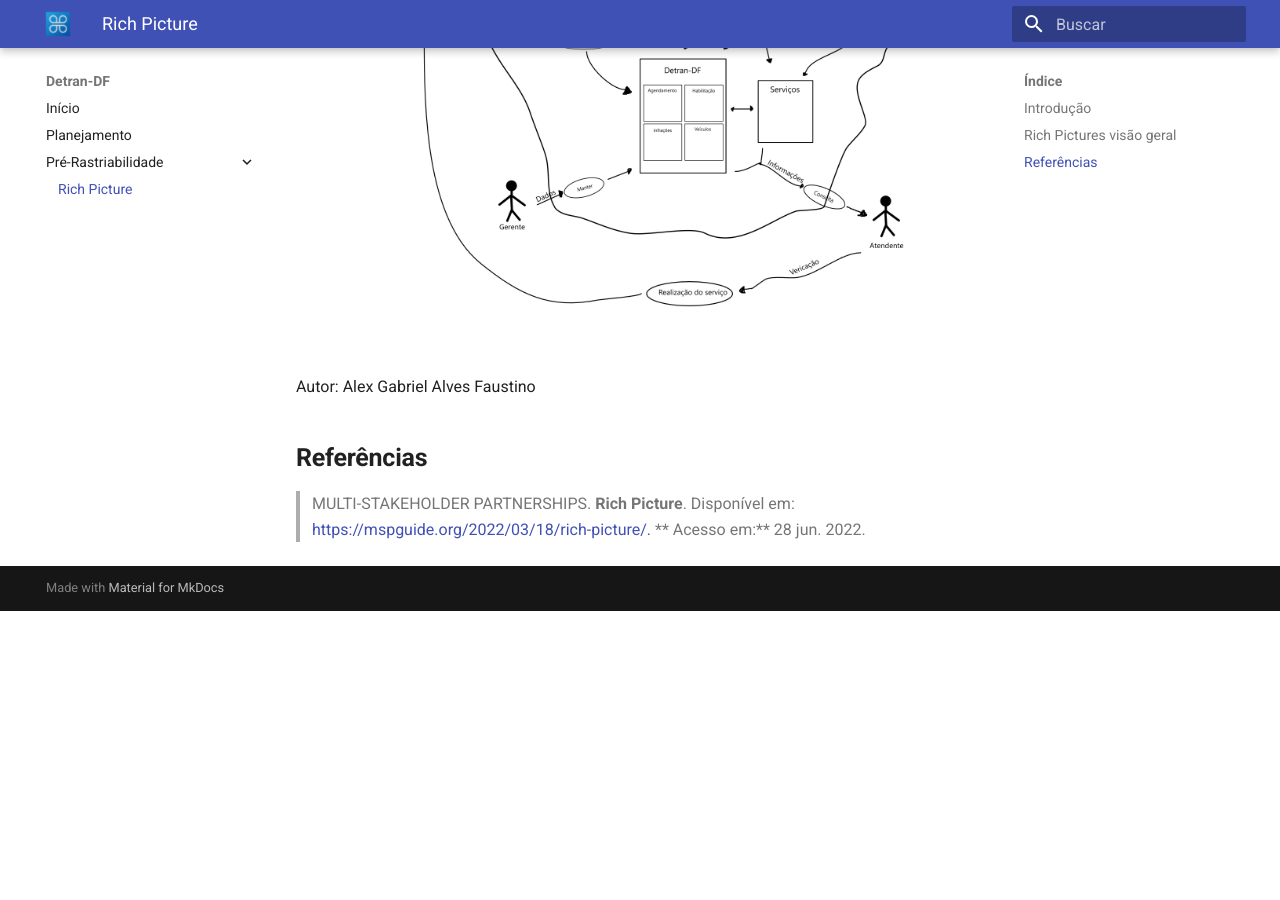
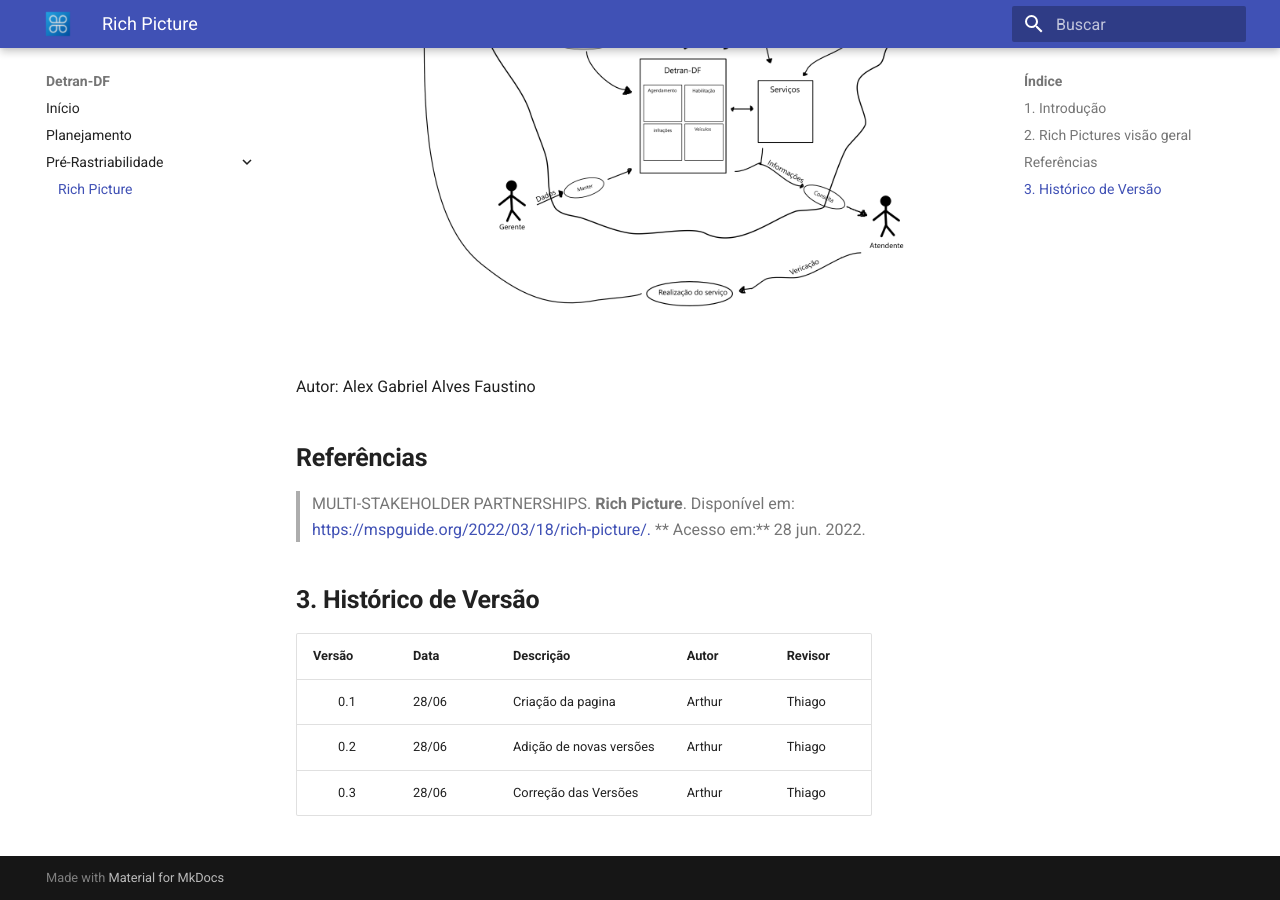
Before and after one commit to Requisitos-de-Software/2022.1-DetranDF, an MkDocs documentation site: the page built from docs/prerastreabilidade/richpicture.md, in a window 1280 px wide and 900 px high, scrolled down 1912 px. Built offline with MkDocs 1.6.1 and Material for MkDocs 9.7.7, drawn with Linux system fonts in a browser that asks for light colours; before the commit the page ends 2523 px from its top, so only the background shows below that; some of the changed text lies outside the part shown.

Commit message:
Adição do histórico de versão em todos as páginas

```diff
--- a/docs/prerastreabilidade/richpicture.md
+++ b/docs/prerastreabilidade/richpicture.md
@@ -1,7 +1,7 @@
-## **Introdução**
+## **1. Introdução**
 O rich-picture é um desenho de uma situação que ilustra os principais elementos e relações que precisam ser considerados na tentativa de intervir para criar alguma melhoria. Consiste em imagens, texto, símbolos e ícones, que são usados para ilustrar graficamente a situação.
 
-## **Rich Pictures visão geral**
+## **2. Rich Pictures visão geral**
 <p><b>Versão 0.1</b></p>
 <img src="\images\richpictures\richpictureM.jpeg"/>
 <br></br>
@@ -14,3 +14,11 @@ O rich-picture é um desenho de uma situação que ilustra os principais element
 <p>Autor: Alex Gabriel Alves Faustino</p>
 ## **Referências**
 > MULTI-STAKEHOLDER PARTNERSHIPS. **Rich Picture**. Disponível em: <a href="https://mspguide.org/2022/03/18/rich-picture/." target="__blank">https://mspguide.org/2022/03/18/rich-picture/.</a> ** Acesso em:** 28 jun. 2022.
+
+## **3. Histórico de Versão**
+
+|  Versão   | Data | Descrição           | Autor  | Revisor|
+|-----------|------|---------------------|--------|--------|
+|<center>0.1|28/06 |Criação da pagina    | Arthur | Thiago |
+|<center>0.2|28/06 |Adição de novas versões| Arthur | Thiago |
+|<center>0.3|28/06 |Correção das Versões| Arthur | Thiago |
```
Also changed, not shown: docs/index.md (+8 -0 lines), docs/planejamento.md (+9 -0 lines).
